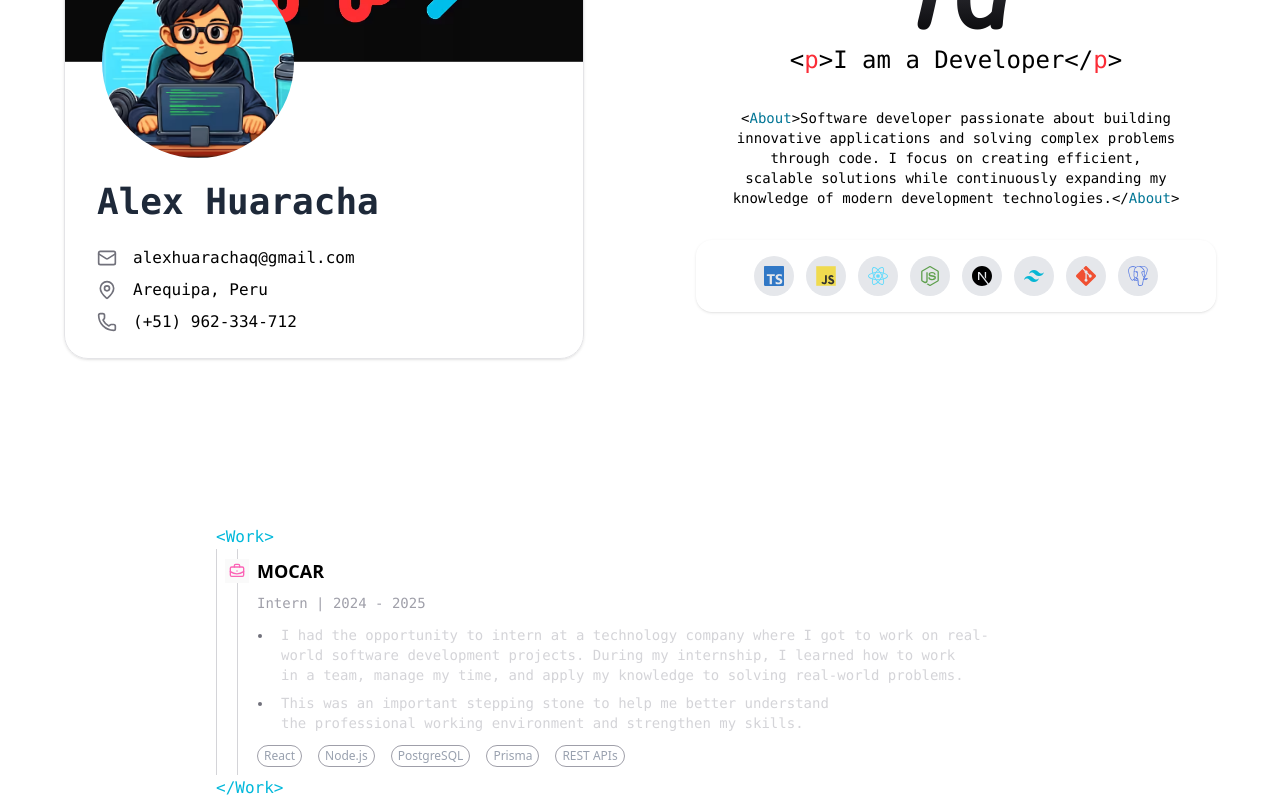
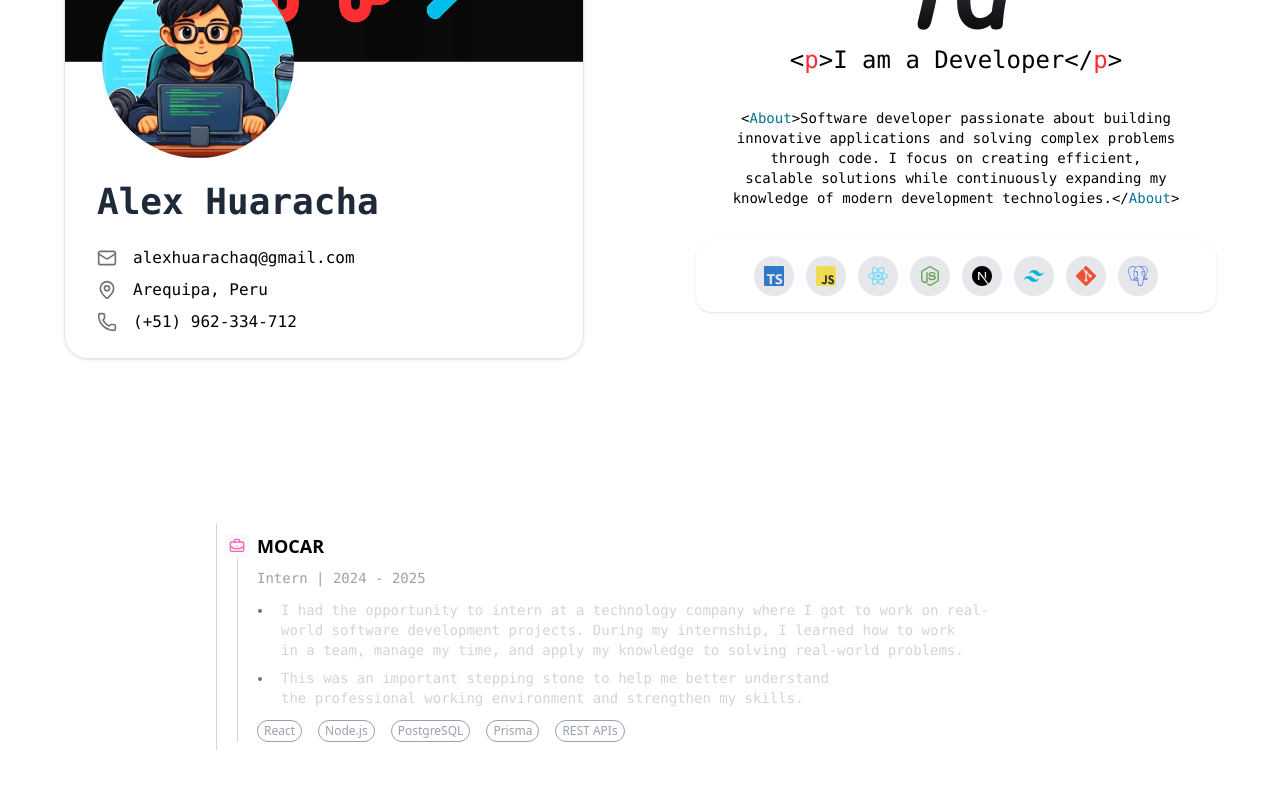
Before and after one commit to Alex-TheResilient/portfolio, a Next.js app: page / in a window 1280 px wide. Shown: the part 348-1148 px from the top of the page. After the commit the page ends 1098 px from the top, so only its background shows below. Built offline with nearby package versions, Linux system fonts and the light colour scheme.

Commit message:
Refactor ExperienceCard component; remove opening and closing tags for improved clarity and layout consistency

```diff
--- a/components/ui/ExperienceCard.tsx
+++ b/components/ui/ExperienceCard.tsx
@@ -8,19 +8,11 @@ interface ExperienceCardProps {
 export function ExperienceCard({ experience }: ExperienceCardProps) {
   return (
     <div>
-      {/* Open Tag */}
-      <span className="inline-flex font-mono ml-2 text-cyan-500 dark:text-cyan-400">
-        <span className="dark:text-zinc-50">&lt;</span>
-        <span>{experience.type === 'work' ? 'Work' : 'Education'}</span>
-        <span className="dark:text-zinc-50">&gt;</span>
-      </span>
-
-      {/* Content */}
       {/* Vertical Line */}
       <div className="ml-2 text-sm text-balance border-l border-zinc-300 dark:border-zinc-700">
         <div className="relative ml-2 py-2">
           {/* Vertical Line */}
-          <div className="absolute left-3 top-0 h-full w-px bg-zinc-300 dark:bg-zinc-700"></div>
+          <div className="absolute left-3 top-6 bottom-2 w-px bg-zinc-300 dark:bg-zinc-700"></div>
           {/* Title*/}
           <div className="relative z-[2] mb-2 text-lg font-semibold">
             <div className="flex items-center gap-2">
@@ -61,12 +53,6 @@ export function ExperienceCard({ experience }: ExperienceCardProps) {
           </div>
         </div>
       </div>
-      {/* Closing Tag */}
-      <span className="inline-flex font-mono ml-2 text-cyan-500 dark:text-cyan-400">
-        <span className="dark:text-zinc-50">&lt;/</span>
-        <span>{experience.type === 'work' ? 'Work' : 'Education'}</span>
-        <span className="dark:text-zinc-50">&gt;</span>
-      </span>
     </div>
   );
 }
```
